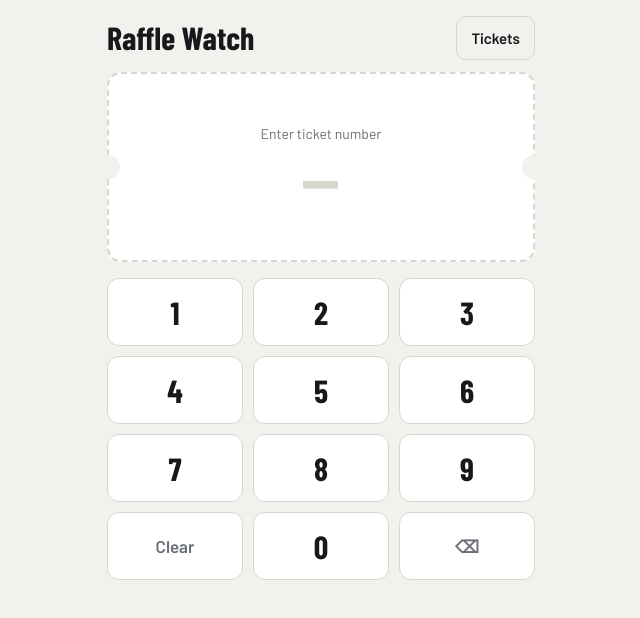
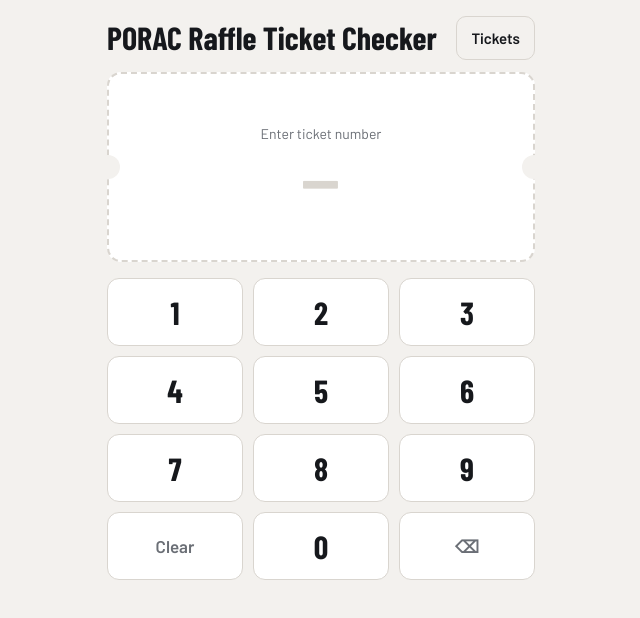
Before and after one commit to LAAPOA/poracraffle, a plain HTML site: page index.html in a window 1280 px wide. Shown: the whole page, without its empty margins (319-959 px from the left). Drawn offline with nearby package versions, Linux system fonts and the light colour scheme.

Commit message:
Rename to PORAC Raffle Ticket Checker
Co-Authored-By: Claude Opus 5.5 <noreply@anthropic.com>
Claude-Session: https://claude.ai/code/session_01J6cxAP8hHPFU7A82NvKybT

```diff
--- a/index.html
+++ b/index.html
@@ -3,7 +3,7 @@
 <head>
 <meta charset="UTF-8">
 <meta name="viewport" content="width=device-width, initial-scale=1">
-<title>Raffle Watch</title>
+<title>PORAC Raffle Ticket Checker</title>
 <link rel="manifest" href="/manifest.webmanifest">
 <link rel="icon" type="image/svg+xml" href="/icon.svg?v=4">
 <link rel="icon" type="image/png" sizes="32x32" href="/favicon-32.png?v=4">
@@ -11,7 +11,7 @@
 <meta name="theme-color" content="#c8102e">
 <meta name="mobile-web-app-capable" content="yes">
 <meta name="apple-mobile-web-app-capable" content="yes">
-<meta name="apple-mobile-web-app-title" content="Raffle Watch">
+<meta name="apple-mobile-web-app-title" content="PORAC Raffle">
 <meta name="apple-mobile-web-app-status-bar-style" content="default">
 <link rel="preconnect" href="https://fonts.googleapis.com">
 <link href="https://fonts.googleapis.com/css2?family=Barlow+Condensed:wght@600;700&family=Barlow:wght@400;600&display=swap" rel="stylesheet">
@@ -67,7 +67,7 @@ input[type=file]{font-size:14px;max-width:100%}
 <body>
 <main>
 <header>
-  <h1>Raffle Watch</h1>
+  <h1>PORAC Raffle Ticket Checker</h1>
   <button class="ghost" id="tBtn" type="button">Tickets</button>
 </header>
 
```
Also changed, not shown: manifest.webmanifest.
